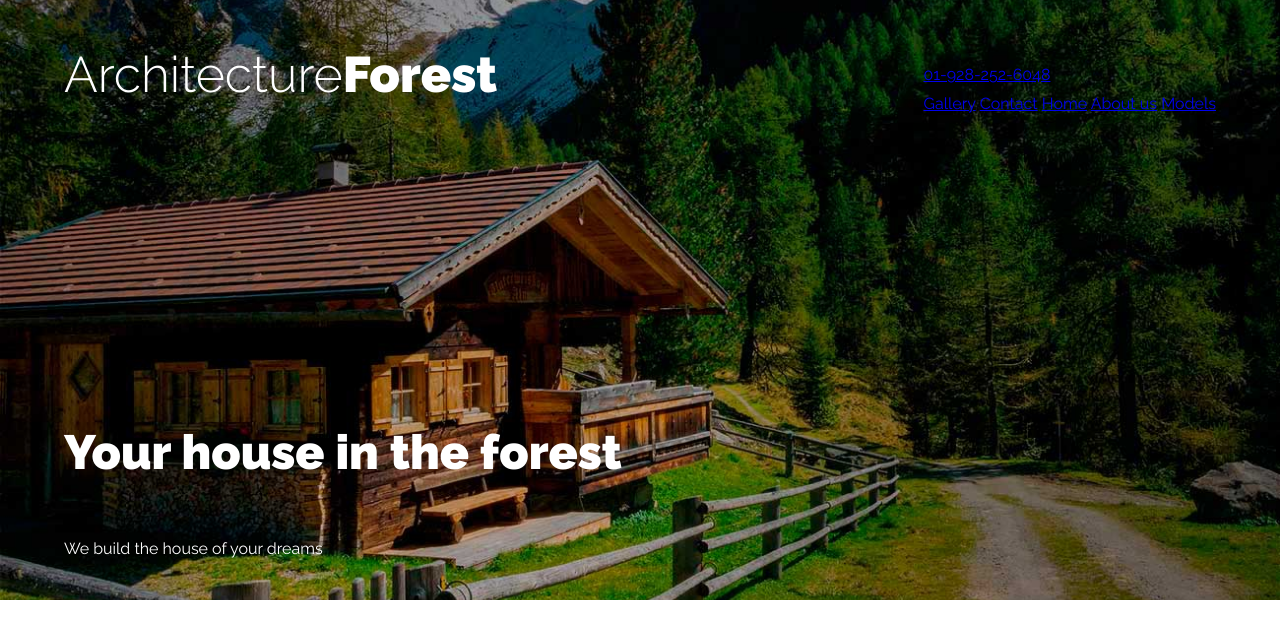
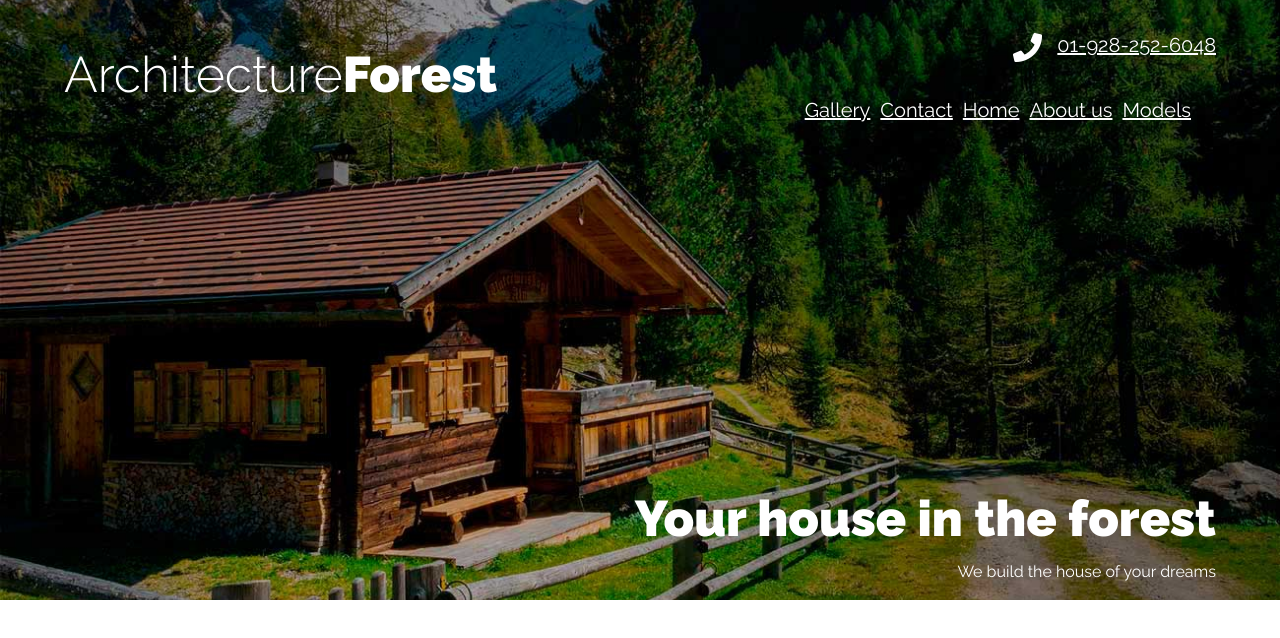
Before and after one commit to DEVDiego343117/architecture-site, a plain HTML site: page index.html in a window 1280 px wide. Drawn offline with Linux system fonts and the light colour scheme.

Commit message:
header finished

```diff
--- a/css/app.css
+++ b/css/app.css
@@ -118,3 +118,96 @@ img {
         align-items: center;
     }
 }
+
+.contact {
+    display: flex;
+    flex-direction: column;
+    align-items: center;
+}
+
+@media (min-width: 768px) {
+    .contact {
+        align-items: flex-end;
+    }
+}
+
+.telphone {
+display: flex;
+}
+
+.telphone::before {
+    content: "";
+    display: block;
+    width: 4rem;
+    height: 4rem;
+    background-image: url(../img/telefono.png);
+    background-repeat: no-repeat;
+    background-position: center center;
+    margin-right: 1rem;
+}
+
+.header a {
+    color: var(---white);
+    font-size: 2rem;
+}
+
+.navegation {
+    display: flex;
+    flex-direction: column;
+    align-items: center;
+    width: 100%;
+    margin-top: 2rem;
+}
+
+@media (min-width: 768px) {
+    .navegation {
+        margin-top: 0;
+        flex-direction: row;
+        align-items: flex-end;
+    }
+}
+.navegation a {
+    white-space: nowrap;
+    padding: .5rem;
+    transition: background-color 300ms;
+    width: 100%;
+    text-align: center;
+}
+
+@media (min-width: 768px) {
+    .navegation {
+        padding: 2rem 2rem;
+    }
+}
+
+.navegation a:hover {
+    background-color: rgb(255 255 255 / .5);
+    color: var(---black);
+}
+
+.slogan {
+    text-align: center;
+}
+
+@media (min-width: 768px) {
+    .slogan {
+        text-align: right;
+    }
+}
+
+.slogan h1 {
+    font-size: 3rem;
+    margin: 0;
+}
+
+@media (min-width: 768px) {
+    .slogan h1 {
+        font-size: 5rem;
+        margin: 0;
+    }
+}
+
+.slogan p {
+    margin: 0;
+    line-height: 1;
+}
```
